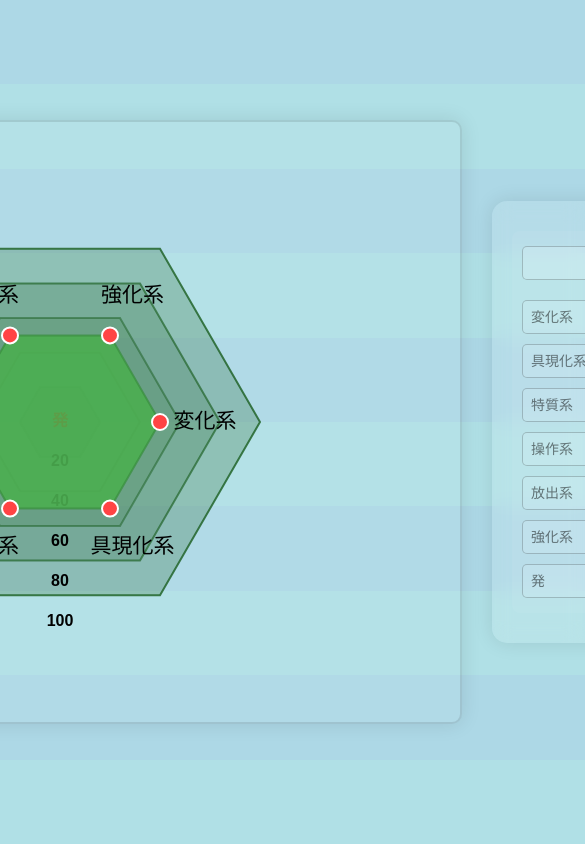
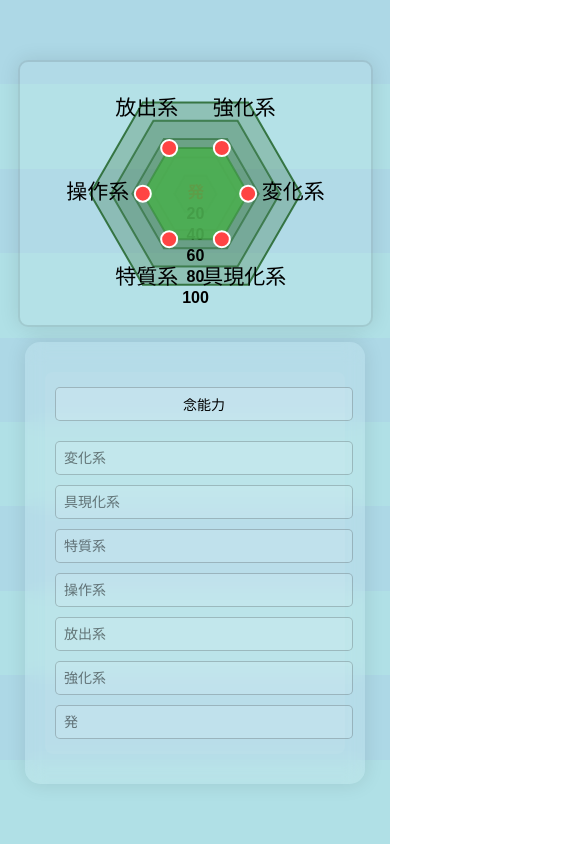
Before and after one commit to RyanChen0311/skill-of-hunter, a plain HTML site: page index.html in a window 390 px wide. Shown: the top 844 px of the page, 585 px wide, since content can reach past the window. Drawn offline with Linux system fonts and the light colour scheme; a web font is replaced by a local one.

Commit message:
Add files via upload

```diff
--- a/index.html
+++ b/index.html
@@ -96,6 +96,23 @@
         .title-input:focus {
             background: rgba(255, 255, 255, 0.25);
         }
+
+        @media (max-width: 768px) {
+            .container {
+                flex-direction: column;
+                gap: 15px;
+            }
+
+            .controls {
+                width: 90%;
+                max-width: 300px;
+            }
+
+            #canvas {
+                width: 100%;
+                height: auto;
+            }
+        }
     </style>
 </head>
 <body>
@@ -119,19 +136,49 @@
         const canvas = document.getElementById('canvas');
         const ctx = canvas.getContext('2d');
 
-        // Main hexagon properties
-        const centerX = canvas.width / 2;
-        const centerY = canvas.height / 2;
-        const radius = 200;
-
-        // Points array to store the 6 adjustable points and center point
+        let canvasWidth, canvasHeight, centerX, centerY, radius;
         let points = [];
-        let centerPoint = { x: centerX, y: centerY };
+        let centerPoint = {};
         let selectedPoint = null;
         let isDragging = false;
 
+        function resizeCanvas() {
+            const container = document.querySelector('.container');
+            const style = getComputedStyle(container);
+            const containerWidth = container.clientWidth - parseFloat(style.paddingLeft) - parseFloat(style.paddingRight);
+
+            let newWidth = Math.min(containerWidth, 800);
+
+            if (window.innerWidth <= 768) {
+                newWidth = containerWidth * 0.9;
+            }
+
+            const newHeight = newWidth * 0.75;
+
+            canvas.style.width = newWidth + 'px';
+            canvas.style.height = newHeight + 'px';
+
+            const dpr = window.devicePixelRatio || 1;
+            canvas.width = newWidth * dpr;
+            canvas.height = newHeight * dpr;
+
+            ctx.scale(dpr, dpr);
+
+            canvasWidth = newWidth;
+            canvasHeight = newHeight;
+
+            initializePoints();
+            draw();
+        }
+
         // Initialize points in a hexagonal pattern
         function initializePoints() {
+            // Recalculate properties based on current canvas size
+            centerX = canvasWidth / 2;
+            centerY = canvasHeight / 2;
+            radius = Math.min(canvasWidth, canvasHeight) * 0.4;
+            centerPoint = { x: centerX, y: centerY };
+
             points = [];
             for (let i = 0; i < 6; i++) {
                 const angle = (i * Math.PI * 2) / 6;
@@ -143,7 +190,6 @@
 
         // Draw the main hexagon
         function drawMainHexagon() {
-            const ctx = canvas.getContext('2d');
             ctx.clearRect(0, 0, canvas.width, canvas.height);
 
             // 繪製多層六邊形
@@ -286,8 +332,8 @@
         // Handle mouse events for dragging points
         canvas.addEventListener('mousedown', (e) => {
             const rect = canvas.getBoundingClientRect();
-            const x = e.clientX - rect.left;
-            const y = e.clientY - rect.top;
+            const x = (e.clientX - rect.left) * (canvas.width / canvas.offsetWidth / (window.devicePixelRatio || 1));
+            const y = (e.clientY - rect.top) * (canvas.height / canvas.offsetHeight / (window.devicePixelRatio || 1));
 
             points.forEach((point, index) => {
                 const dx = point.x - x;
@@ -304,8 +350,8 @@
         canvas.addEventListener('mousemove', (e) => {
             if (isDragging && selectedPoint !== null) {
                 const rect = canvas.getBoundingClientRect();
-                const x = e.clientX - rect.left;
-                const y = e.clientY - rect.top;
+                const x = (e.clientX - rect.left) * (canvas.width / canvas.offsetWidth / (window.devicePixelRatio || 1));
+                const y = (e.clientY - rect.top) * (canvas.height / canvas.offsetHeight / (window.devicePixelRatio || 1));
 
                 // Calculate the angle and distance from center
                 const dx = x - centerPoint.x;
@@ -350,8 +396,8 @@
         }
 
         // Initialize the canvas
-        initializePoints();
-        draw();
+        document.addEventListener('DOMContentLoaded', resizeCanvas);
+        window.addEventListener('resize', resizeCanvas);
     </script>
 </body>
 </html>
```
